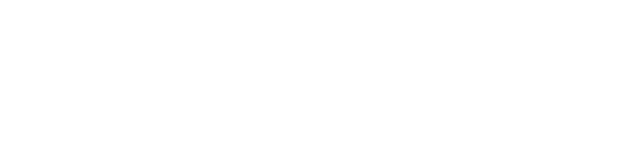
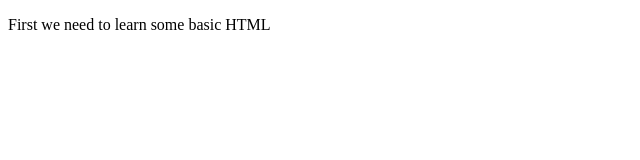
Before and after one commit to ndohgires/webdevbasics, a plain HTML site: page index.html in a window 1280 px wide. Shown: the whole page, without its empty margins (0-640 px from the left). Drawn offline with Linux system fonts and the light colour scheme.

Commit message:
Add a paragraph to index

```diff
--- a/index.html
+++ b/index.html
@@ -4,6 +4,6 @@
         <title>Interneting Is Easy</title>
     </head>
     <body>
-        <!-- Content goes here -->
+        <p>First we need to learn some basic HTML</p>
     </body>
 </html>
```
